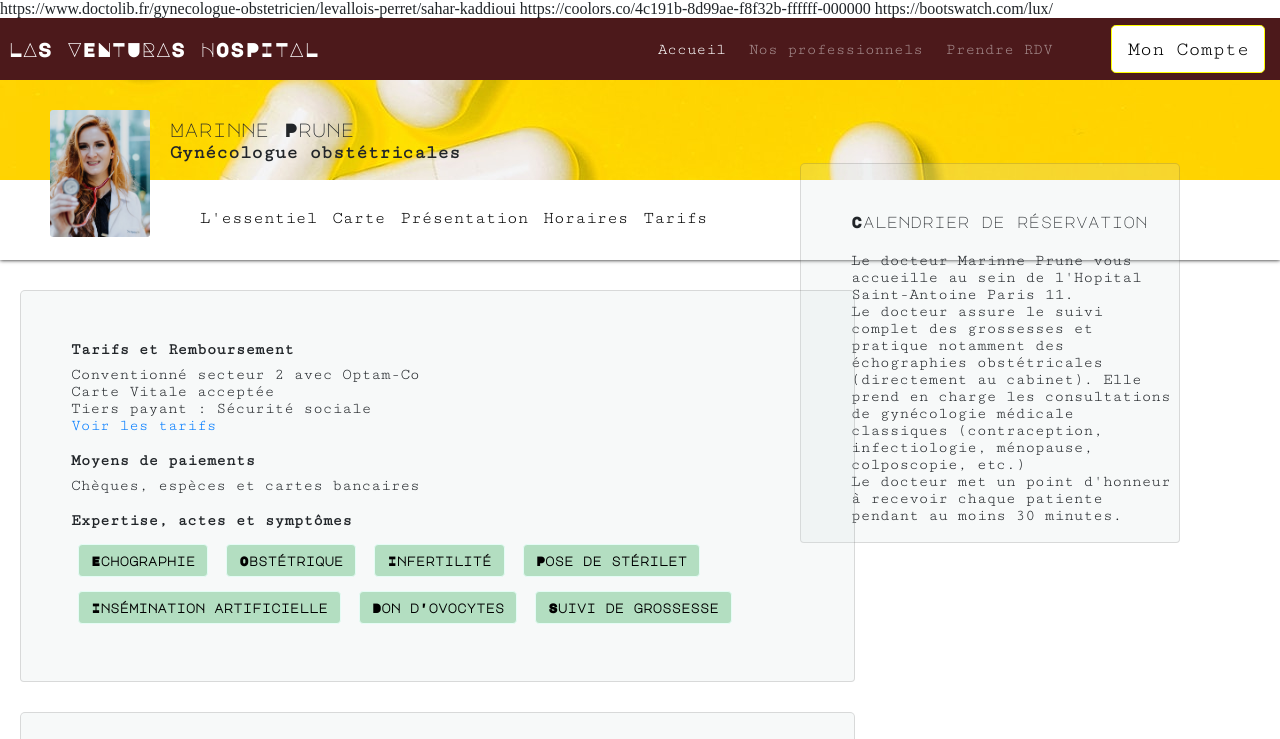
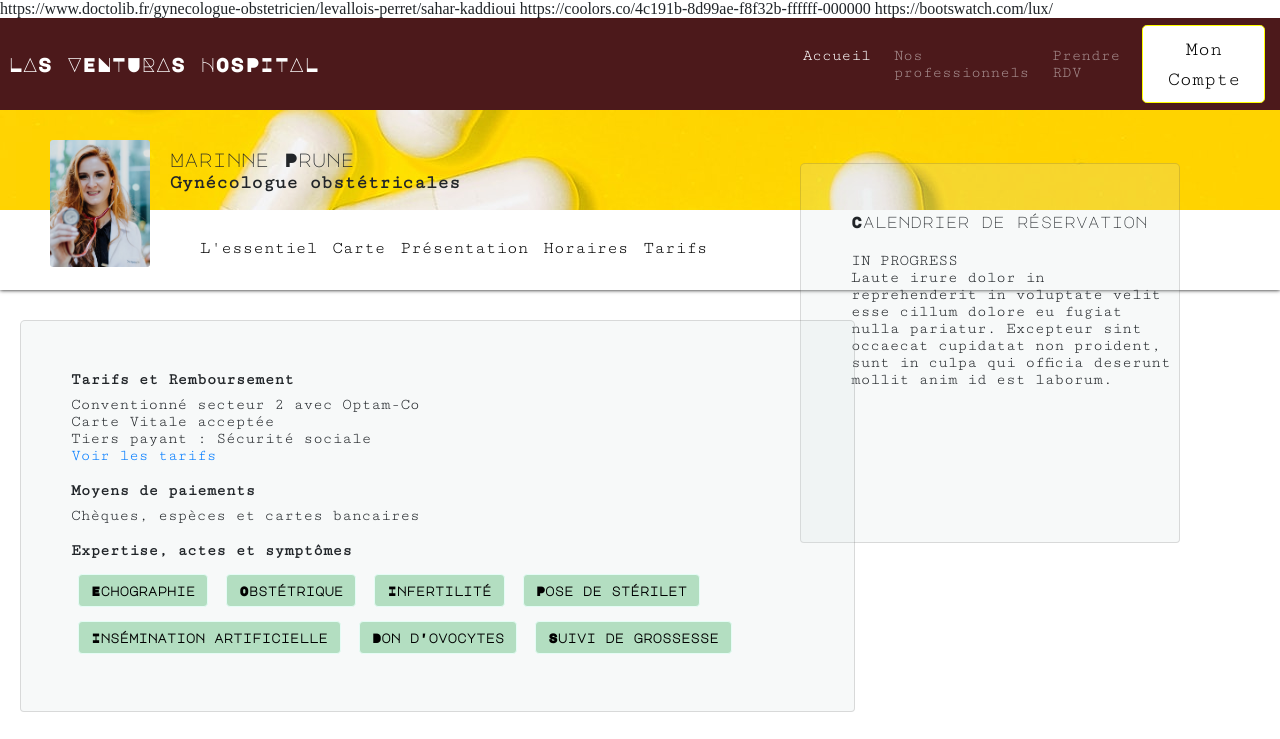
Before and after one commit to chmullerweb/LAS-VENTURAS-HOSPITAL, a plain HTML site: page fiche_medecin_v2.html in a window 1280 px wide. Shown: the top 739 px of the page. Drawn offline with Linux system fonts and the light colour scheme.

Commit message:
Correction bug Nav

```diff
--- a/assets/css/style_hospital.css
+++ b/assets/css/style_hospital.css
@@ -155,6 +155,15 @@ nav a{
 .subtitle{
   text-align: center!important;
   padding: 10px 0px;
+}
+
+/********
+   NAV
+         *********/
+
+.navbar-nav.top-nav{
+  margin-right: 0px!important;
+  padding-left: 145px;
 }
 
 
--- a/fiche_medecin_v2.html
+++ b/fiche_medecin_v2.html
@@ -37,12 +37,12 @@ https://bootswatch.com/lux/
       </button>
 
       <div class="collapse navbar-collapse" id="navbarColor01">
-        <ul class="navbar-nav mr-auto">
+        <ul class="navbar-nav top-nav mr-auto">
           <li class="nav-item active">
             <a class="nav-link" href="index.html">Accueil<span class="sr-only">(current)</span></a>
           </li>
           <li class="nav-item">
-            <a class="nav-link" href="#">Nos professionnels</a>
+            <a class="nav-link" href="fiche_medecin_v2.html">Nos professionnels</a>
           </li>
           <li class="nav-item">
             <a class="nav-link" href="#">Prendre RDV</a>
@@ -93,10 +93,8 @@ https://bootswatch.com/lux/
         <div class="card-body presentation">
           <h3 class="card-title" id="calendar">Calendrier de réservation</h3>
           <div class="card-text doctor_calendar">
-            <p>Le docteur Marinne Prune vous accueille au sein de l'Hopital Saint-Antoine Paris 11.<br/>
-              Le docteur assure le suivi complet des grossesses et pratique notamment des échographies obstétricales (directement au cabinet).
-              Elle prend en charge les consultations de gynécologie médicale classiques (contraception, infectiologie, ménopause, colposcopie, etc.)<br/>
-              Le docteur met un point d'honneur à recevoir chaque patiente pendant au moins 30 minutes.</p>
+            <p>IN PROGRESS<br/>
+              Laute irure dolor in reprehenderit in voluptate velit esse cillum dolore eu fugiat nulla pariatur. Excepteur sint occaecat cupidatat non proident, sunt in culpa qui officia deserunt mollit anim id est laborum.</p>
             </div>
           </div>
         </div>
```
Also changed, not shown: index.html (+2 -2 lines).
